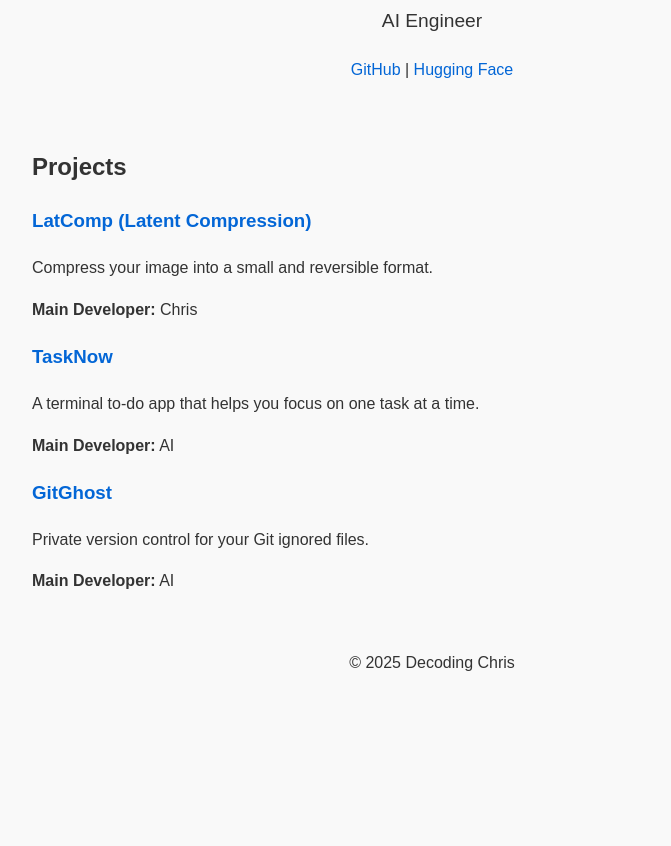
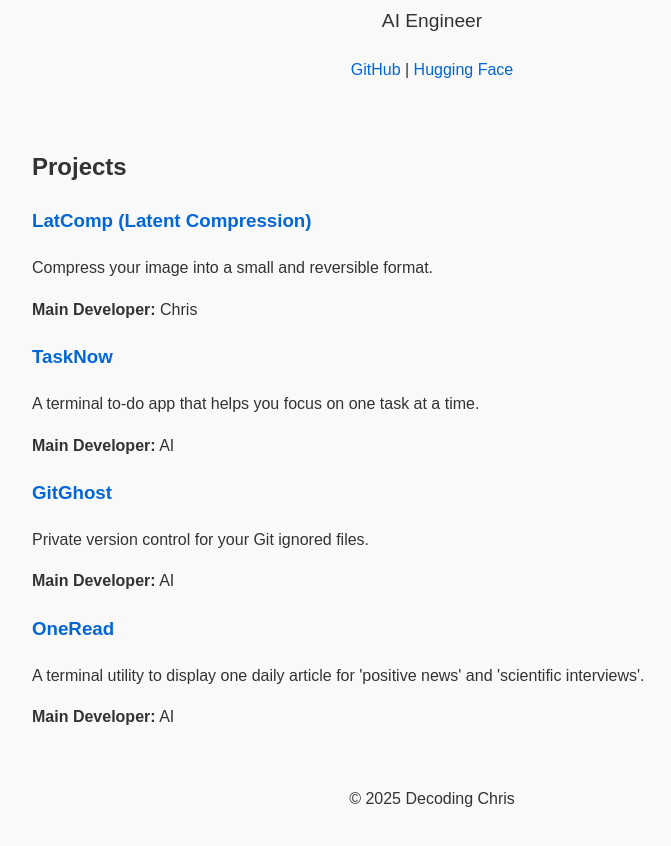
Before and after one commit to decodingchris/decodingchris.github.io, a plain HTML site: page index.html in a window 1280 px wide. Shown: the part 126-972 px from the top of the page, without its empty margins (208-879 px from the left). Before the commit the page ends 858 px from the top, so only its background shows below. Drawn offline with Linux system fonts and the light colour scheme.

Commit message:
add the OneRead project

```diff
--- a/index.html
+++ b/index.html
@@ -118,6 +118,21 @@
             <p>Private version control for your Git ignored files.</p>
             <p><strong>Main Developer:</strong> AI</p>
           </div>
+          <div class="project">
+            <h3>
+              <a
+                href="https://pypi.org/project/oneread/"
+                target="_blank"
+                rel="noopener noreferrer"
+                >OneRead</a
+              >
+            </h3>
+            <p>
+              A terminal utility to display one daily article for 'positive
+              news' and 'scientific interviews'.
+            </p>
+            <p><strong>Main Developer:</strong> AI</p>
+          </div>
         </section>
       </main>
 
```
